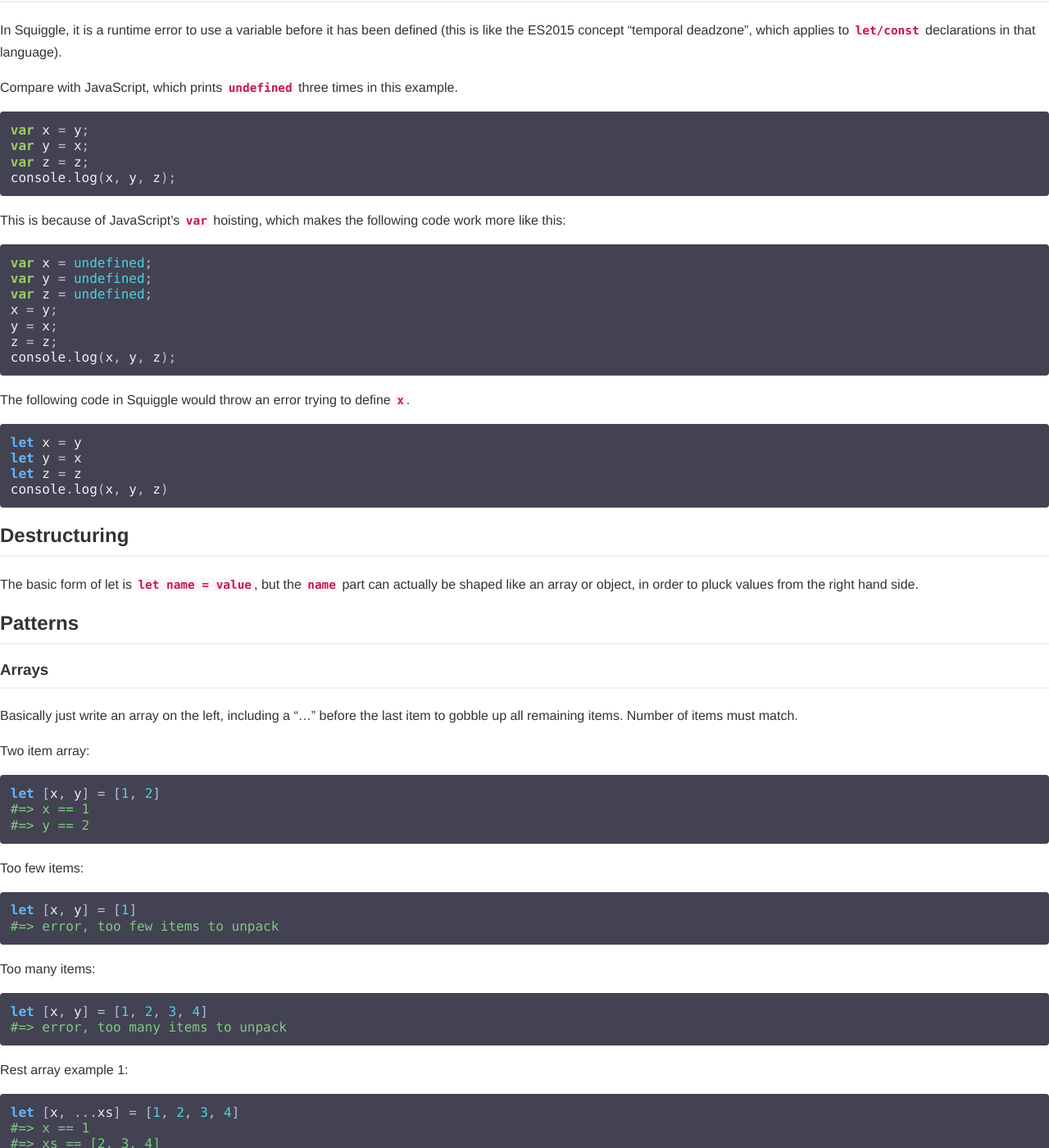
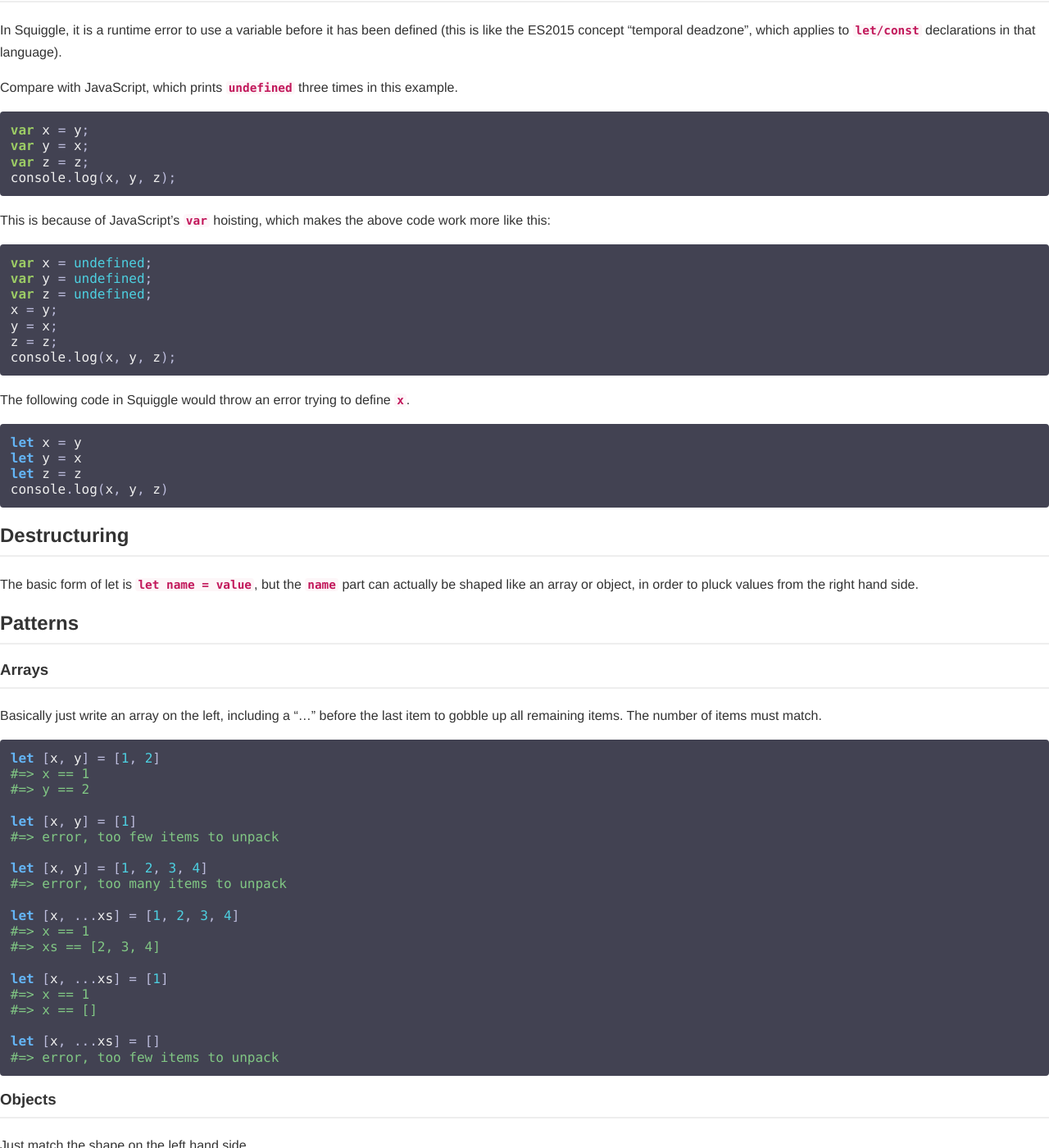
Before and after one commit to squiggle-lang/squiggle-lang.org, a Jekyll site: the page built from tutorial/chapter/7/index.md, in a window 1280 px wide and 1400 px high, scrolled down 573 px. Shown: the whole window at 82% size. Built offline with Jekyll 4.4.1, drawn with Linux system fonts in a browser that asks for light colours; Markdown is read by kramdown in place of the engine named in the settings; some of the changed text lies outside the part shown.

````diff
--- a/tutorial/chapter/7/index.md
+++ b/tutorial/chapter/7/index.md
@@ -31,7 +31,7 @@ var z = z;
 console.log(x, y, z);
 ```
 
-This is because of JavaScript's `var` hoisting, which makes the following code work more like this:
+This is because of JavaScript's `var` hoisting, which makes the above code work more like this:
 
 ```javascript
 var x = undefined;
@@ -60,49 +60,27 @@ The basic form of let is `let name = value`, but the `name` part can actually be
 
 ### Arrays
 
-Basically just write an array on the left, including a "..." before the last item to gobble up all remaining items. Number of items must match.
-
-Two item array:
+Basically just write an array on the left, including a "..." before the last item to gobble up all remaining items. The number of items must match.
 
 ```squiggle
 let [x, y] = [1, 2]
 #=> x == 1
 #=> y == 2
-```
 
-Too few items:
-
-```squiggle
 let [x, y] = [1]
 #=> error, too few items to unpack
-```
 
-Too many items:
-
-```squiggle
 let [x, y] = [1, 2, 3, 4]
 #=> error, too many items to unpack
-```
 
-Rest array example 1:
-
-```squiggle
 let [x, ...xs] = [1, 2, 3, 4]
 #=> x == 1
 #=> xs == [2, 3, 4]
-```
 
-Rest array example 2:
-
-```squiggle
 let [x, ...xs] = [1]
 #=> x == 1
 #=> x == []
-```
 
-Too few items for rest array:
-
-```squiggle
 let [x, ...xs] = []
 #=> error, too few items to unpack
 ```
@@ -126,7 +104,7 @@ let {"first name": firstName} = {"first name": "Fatima"}
 Computed values are supported within parentheses, just like object literals.
 
 ```squiggle
-let {("a" ++ "b"): q} = {ab: "x"}
+let {("a" .. "b"): q} = {ab: "x"}
 #=> q == "x"
 ```
 
````
Also changed, not shown: tutorial/chapter/3/index.md (+7 -11 lines), tutorial/chapter/4/index.md (+8 -8 lines), tutorial/chapter/5/index.md (+2 -2 lines), tutorial/chapter/6/index.md (+2 -2 lines), tutorial/chapter/8/index.md (+2 -2 lines).
